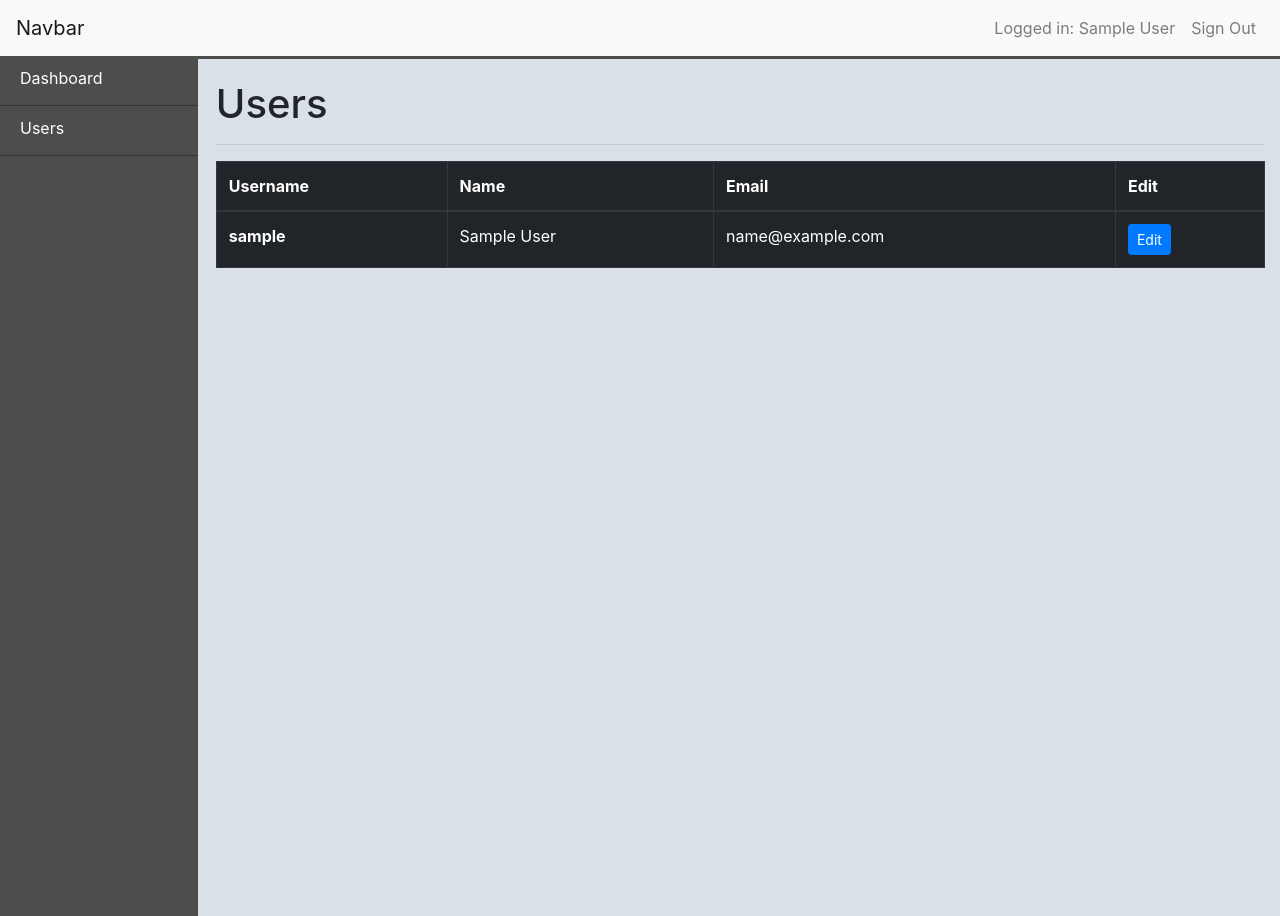
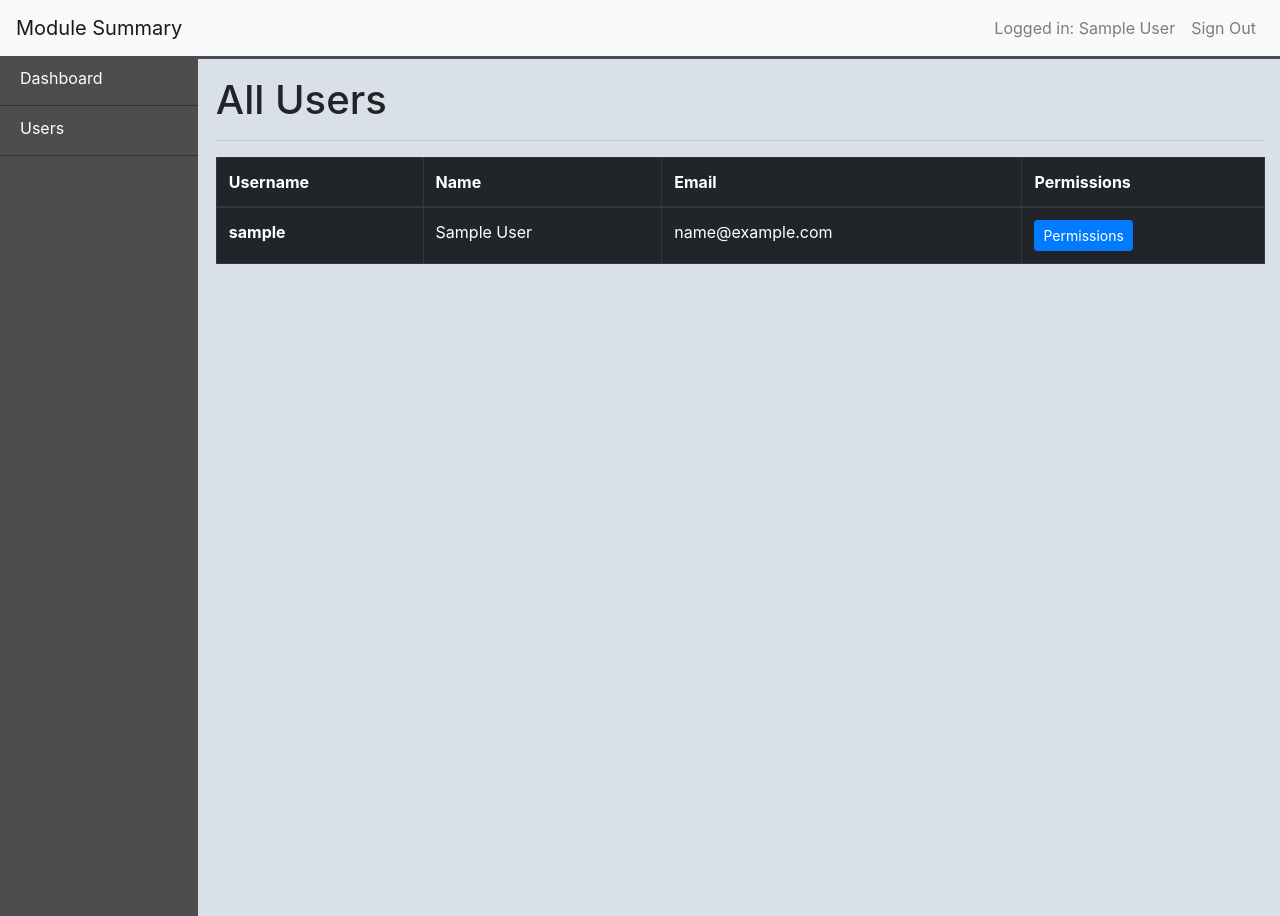
Before and after one commit to Ryan95Z/Module-Review-Change-Management, a Django app: a page that uses core/templates/core/main.html in a window 1280 px wide. Run offline with Django 3.2, Linux system fonts and the light colour scheme; the visitor is signed in with stand-in values (Sample User, id 1); data comes from the database, SQL or seed files in the repository; some libraries are stand-ins or nearby versions.

Commit message:
minor improvements to UI. Working on refining all users page and how admin changes thier permissions

```diff
--- a/core/static/core/base.css
+++ b/core/static/core/base.css
@@ -11,6 +11,10 @@ nav{
 	border-bottom: 3px solid #4d4d4d;
 }
 
+.container-fluid{
+  padding-left: 0px;
+}
+
 .text-center{
 	text-align: center;
 }
@@ -22,6 +26,12 @@ nav{
 	transform: translate(-50%, -50%);
 	width: 45%;
 }
+
+#main{
+	padding-top: 20px;
+}
+
+/* login styles */
 
 #login-form{
 	box-shadow: 0px 0px 23px 4px #666666;
@@ -38,16 +48,15 @@ nav{
 	font-size: 20px;
 }
 
+/* end of login styles */
+
+
 .btn-half{
 	margin-top: 2em;
 	width: 100%;
 }
 
-/* Temp styles for sidebar */
-.container-fluid{
-  padding-left: 0px;
-}
-
+/* Sidebar styles */
 #sidebar-col{
   height: 100%;
   background-color: #4d4d4d;
@@ -60,11 +69,8 @@ nav{
   padding: 0;
 }
 
-.sidebar-inner ul li{
-
-}
-
-.sidebar-inner ul li a, .dropdown{
+.sidebar-inner ul li a,
+.dropdown{
 	cursor: pointer;
   text-decoration: none;
   display: block;
@@ -75,7 +81,8 @@ nav{
   border-bottom: 1px solid #333333;
 }
 
-.sidebar-inner ul li a:hover{
+.sidebar-inner ul li a:hover,
+.dropdown:hover{
   background-color: #333333;
 }
 
@@ -83,7 +90,3 @@ nav{
 	background-color: #000;
 	display: none;
 }
-
-.sidebar-drop-down li a{
-
-}
--- a/core/static/core/js/sidebar.js
+++ b/core/static/core/js/sidebar.js
@@ -2,11 +2,14 @@ $(document).ready( function(){
 	$('.dropdown').click( function(e){
 		var cwe = $(this);
 		var id = cwe.attr('id');
+		// find the element to display
 		var dropdown = $("[aria-labelledby='" + id + "']");
 		if(cwe.hasClass('show')) {
+			// hide the dropdown
 			cwe.removeClass('show');
 			dropdown.slideUp("fast");
 		} else {
+			// show the dropdown
 			cwe.addClass('show');
 			dropdown.slideDown("fast");
 		}
--- a/core/templates/core/main.html
+++ b/core/templates/core/main.html
@@ -3,7 +3,7 @@
 
 {% block body %}
 	<nav class="navbar fixed-top navbar-expand-lg navbar-light bg-light">
-  		<a class="navbar-brand" href="{% url 'dashboard' %}">Navbar</a>
+  		<a class="navbar-brand" href="{% url 'dashboard' %}">Module Summary</a>
 	  	<button class="navbar-toggler" type="button" data-toggle="collapse" data-target="#navbarNavDropdown" aria-controls="navbarNavDropdown" aria-expanded="false" aria-label="Toggle navigation">
 	   	 	<span class="navbar-toggler-icon"></span>
   		</button>
--- a/core/templates/core/sidebars/admin_sidebar.html
+++ b/core/templates/core/sidebars/admin_sidebar.html
@@ -3,7 +3,9 @@
 	<li class="dropdown" id="users">Users</li>
 	<li class="sidebar-drop-down">
 		<ul aria-labelledby="users">
-			<li><a href="{% url 'all_users' %}">Users</a></li>
+			<li><a href="{% url 'all_users' %}">All Users</a></li>
+			<li><a href="#">Module Leaders</a></li>
+			<li><a href="#">Year Tutors</a></li>
 		</ul>
 	</li>
 </ul>
--- a/core/templates/core/user_list.html
+++ b/core/templates/core/user_list.html
@@ -1,16 +1,20 @@
 {% extends 'core/main.html' %}
+
+{% block title %}
+	All Users
+{% endblock %}
 
 {% block main %}
 	<div class="row">
 		<div class="col-md-12">
-			<br><h1>Users</h1><hr>
+			<h1>All Users</h1><hr>
 			<table class="table table-bordered table-dark">
 				<thead>
 					<tr>
 						<th scope="col">Username</th>
 						<th scope="col">Name</th>
 						<th scope="col">Email</th>
-						<th scope="col">Edit</th>
+						<th scope="col">Permissions</th>
 					</tr>
 				</thead>
 				<tbody>
@@ -19,7 +23,7 @@
 						<th scope="row">{{ user.username }}</th>
 						<td>{{ user.get_full_name }}</td>
 						<td>{{ user.email }}</td>
-						<td><a href="{% url 'edit_user' user.pk %}" class="btn btn-primary btn-sm">Edit</a></td>
+						<td><a href="{% url 'edit_user' user.pk %}" class="btn btn-primary btn-sm">Permissions</a></td>
 					</tr>
 				{% endfor %}
 				</tbody>
--- a/core/views/user_views.py
+++ b/core/views/user_views.py
@@ -100,6 +100,7 @@ class AdminUpdateUserPermissions(UpdateView):
     def get_context_data(self, **kwargs):
         context = super(
             AdminUpdateUserPermissions, self).get_context_data(**kwargs)
+        print(context)
         return context
 
     def get_success_url(self):
```
Also changed, not shown: core/templates/core/user_update_form.html (+4 -9 lines).
